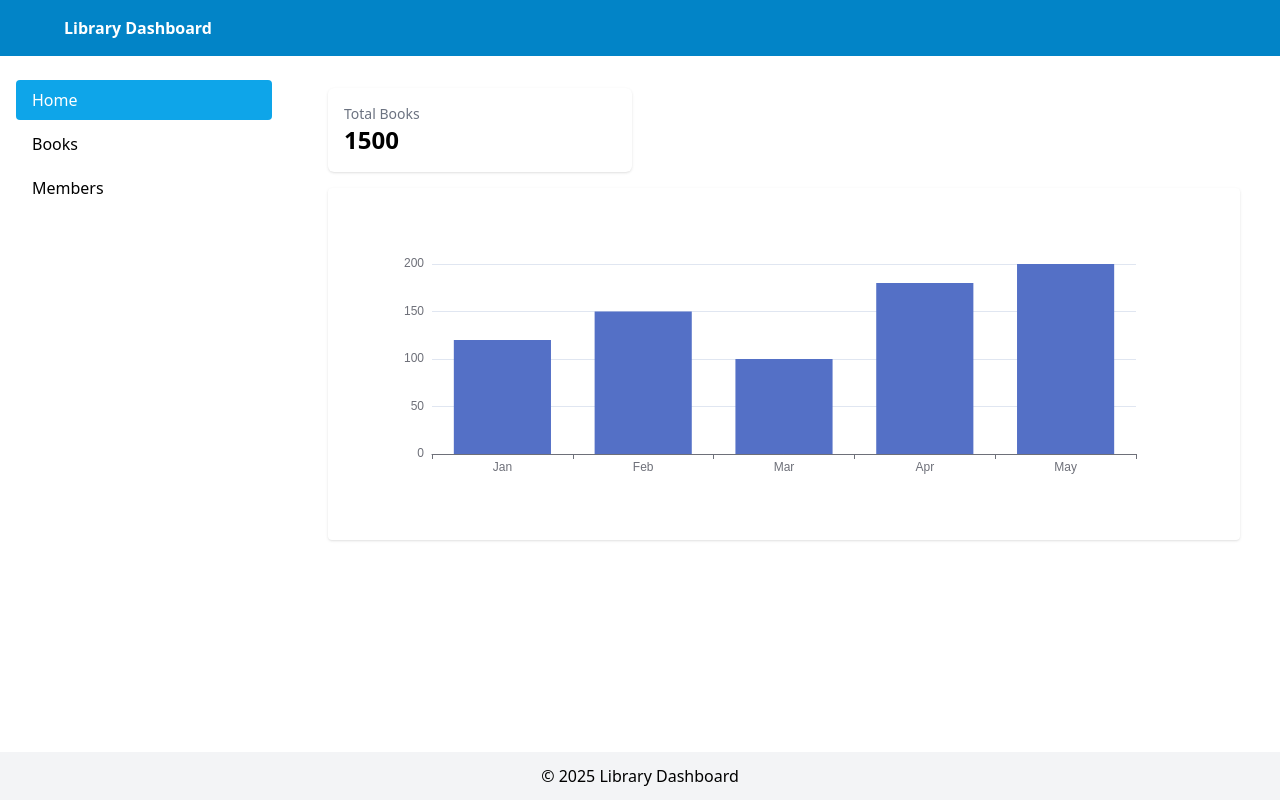
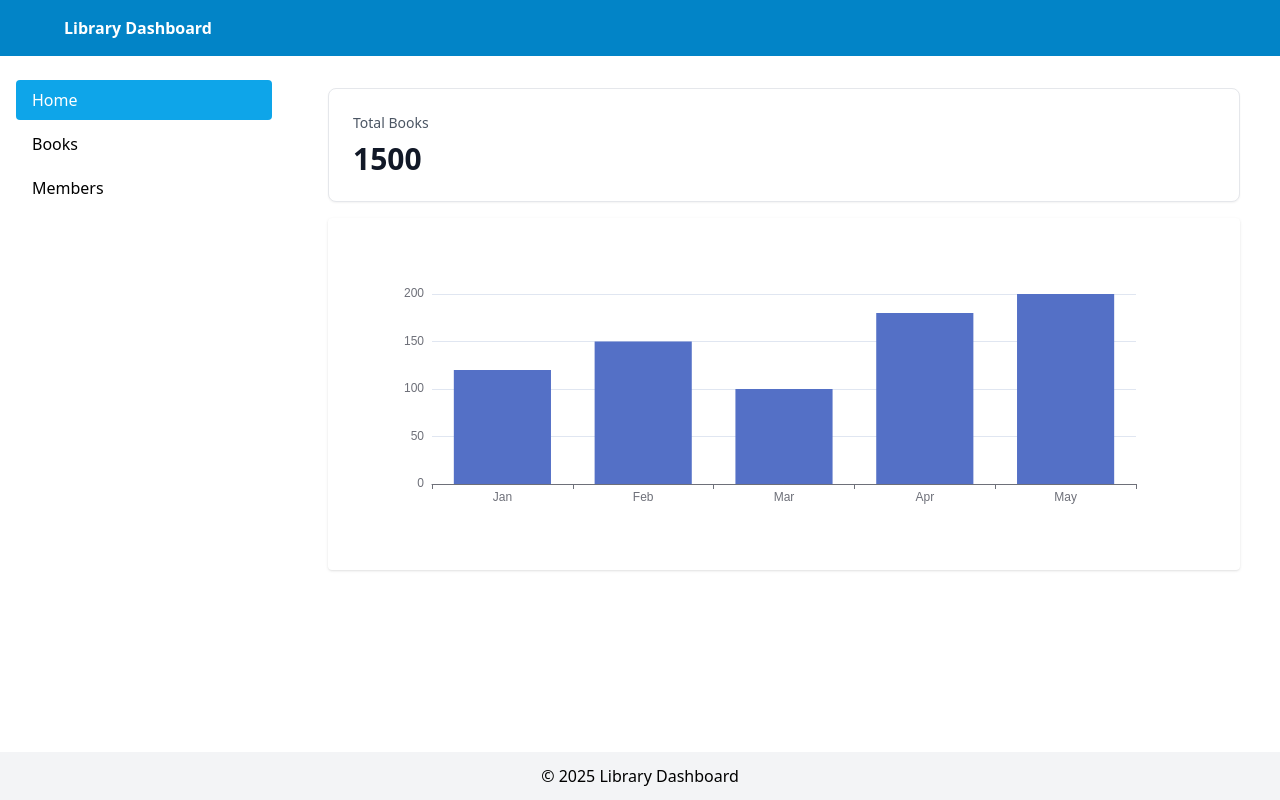
Before and after one commit to HariJW/library-dashboard, a React (Vite) app: page / in a window 1280 px wide. Built offline with nearby package versions, Linux system fonts and the light colour scheme.

Commit message:
css : card updated for styling

```diff
--- a/src/components/Card.jsx
+++ b/src/components/Card.jsx
@@ -1,8 +1,10 @@
 export default function Card({ title, value }) {
   return (
-    <div className="bg-white shadow p-4 rounded-md w-full md:w-1/3">
-      <div className="text-sm text-gray-500">{title}</div>
-      <div className="text-2xl font-bold">{value}</div>
+    <div className="bg-white shadow-sm hover:shadow-md transition-shadow p-4 sm:p-6 rounded-lg border border-gray-200 w-full">
+      <div className="text-sm text-gray-600 mb-2 font-medium">{title}</div>
+      <div className="text-2xl sm:text-3xl font-bold text-gray-900 break-words">
+        {value}
+      </div>
     </div>
-  )
+  );
 }
```
